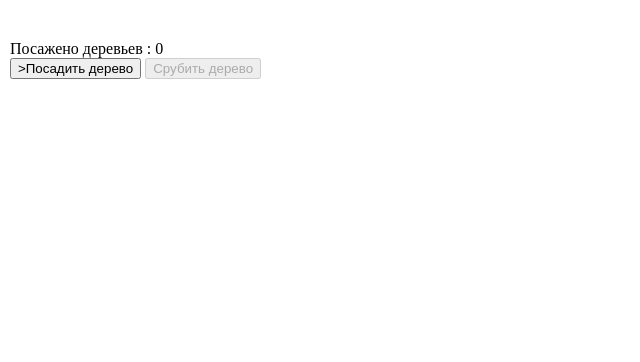
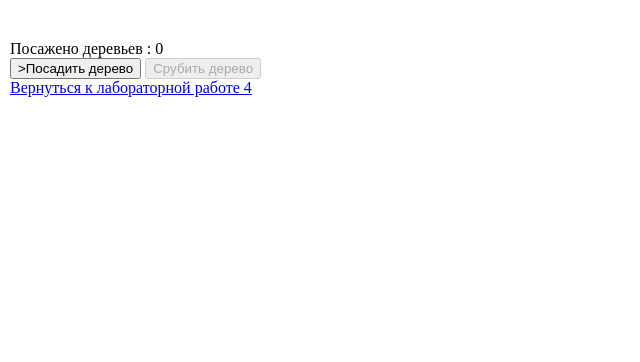
Before and after one commit to Unapologetiic/web-back-labs, a Flask app: page /lab4/tree in a window 1280 px wide. Shown: the part 58-420 px from the top of the page, without its empty margins (0-640 px from the left). Run offline with Flask 3, Linux system fonts and the light colour scheme.

Commit message:
Добавление ссылок

```diff
--- a/templates/lab4/lab4.html
+++ b/templates/lab4/lab4.html
@@ -11,6 +11,7 @@
         <li><a href="/lab4/mul-form">Умножение</a></li>
         <li><a href="/lab4/sub-form">Вычитание</a></li>
         <li><a href="/lab4/pow-form">Возведение в степень</a></li>
+        <li><a href="/lab4/tree">Счетчик деревьев</a></li>
     </ol>
 
 {% endblock %}
--- a/templates/lab4/tree.html
+++ b/templates/lab4/tree.html
@@ -11,4 +11,7 @@
         <button name="operation" value="plant" {% if tree_count >=10 %}disabled{% endif %}</button>>Посадить дерево</button>
         <button name="operation" value="cut" {% if tree_count <=0 %}disabled{% endif %}>Срубить дерево</button>
     </form>
+    <div>
+        <a href ="/lab4">Вернуться к лабораторной работе 4</a>
+    </div>
 {% endblock %}
```
